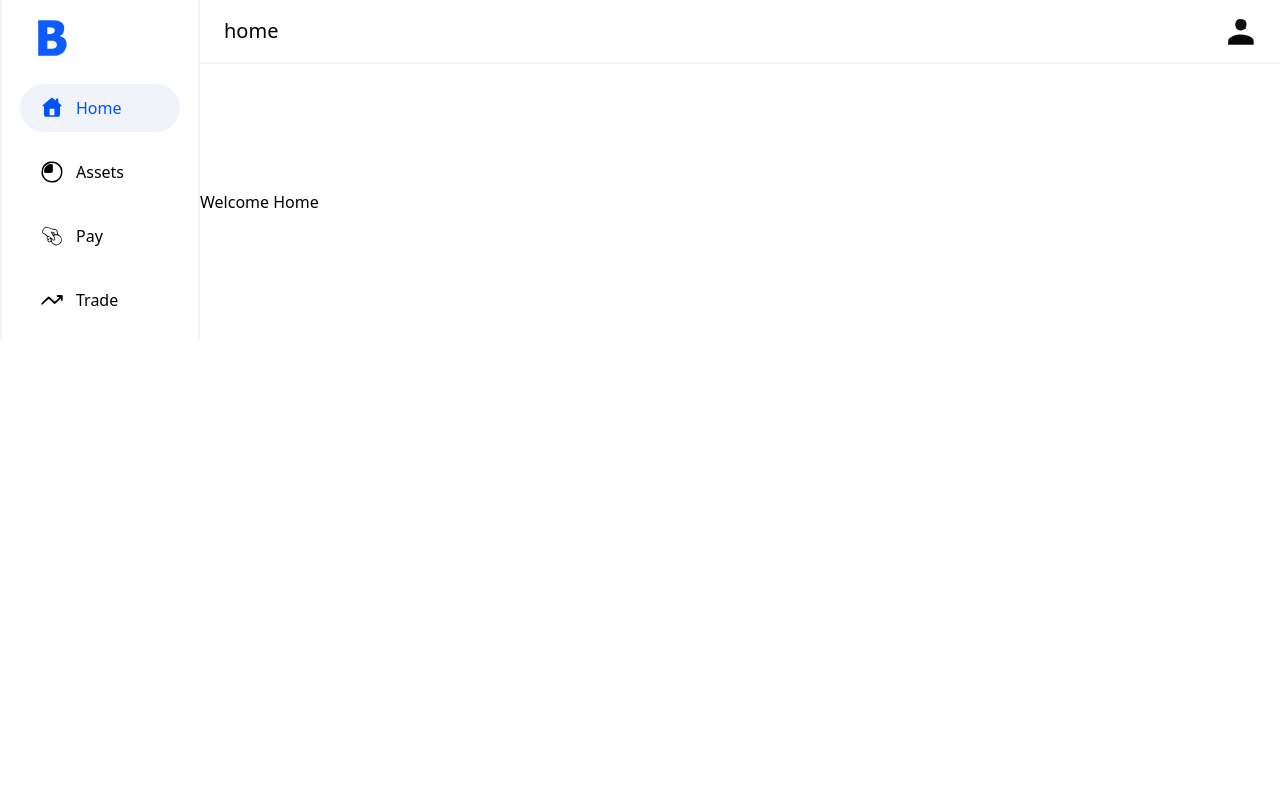
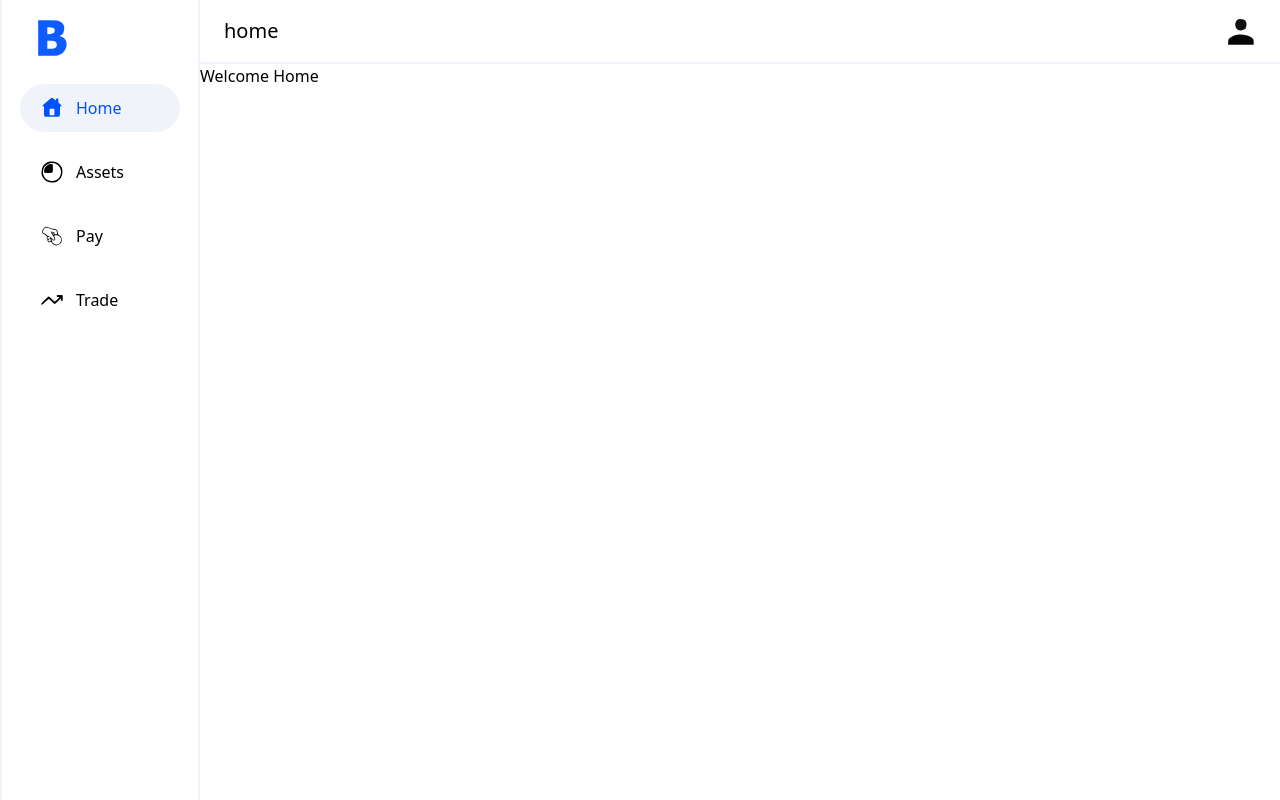
Before and after one commit to earool/basecoin_coinbase_clone, a React (Vite) app: page /home in a window 1280 px wide. Built offline with nearby package versions, Linux system fonts and the light colour scheme; no server answers; the database is empty; sample sign-in values are in the browser's storage.

Commit message:
refactor: improve navbar and  grid layout of the main part of homepage

```diff
--- a/src/components/protected/NavBar.jsx
+++ b/src/components/protected/NavBar.jsx
@@ -36,12 +36,12 @@ function NavBar({ onShowUserMenu }) {
         <Logo className="text-my-blue cursor-pointer hover:text-my-blue-darker w-6" />
         <Hamburger onClick={onShowUserMenu} className="w-6 cursor-pointer" />
       </nav>
-      <nav className="row-start-3 row-end-4 flex justify-around">
+      <nav className="border-t-2 border-gray-light fixed left-0 bottom-0 w-full flex justify-around">
         {navIcons}
       </nav>
     </>
   ) : (
-    <nav className="flex flex-col sm:border-x-2 sm:border-gray-light col-start-1 col-end-2 row-start-1 row-end-3">
+    <nav className="h-screen flex flex-col border-x-2 border-gray-light col-start-1 col-end-2 row-start-1 row-end-3">
       <div className="mt-5 mb-3 ">
         <div className="mx-auto w-[40px] lg:w-[136px]">
           <Logo className="text-my-blue cursor-pointer hover:text-my-blue-darker w-9" />
--- a/src/pages/protected_pages/Root.jsx
+++ b/src/pages/protected_pages/Root.jsx
@@ -38,7 +38,7 @@ function Root() {
   };
 
   return (
-    <div className="grid grid-cols-1 sm:grid-cols-smGrid lg:grid-cols-lgGrid">
+    <div className="grid grid-cols-1 sm:grid-rows-smGridHdr sm:grid-cols-smGrid lg:grid-cols-lgGrid">
       {userMenuIsShown && <UserMenu onClose={hideUserMenu} />}
       <NavBar onShowUserMenu={showUserMenu} />
       <Outlet />
--- a/tailwind.config.cjs
+++ b/tailwind.config.cjs
@@ -18,6 +18,10 @@ module.exports = {
         lgGrid: '200px 1fr',
         smGrid: '80px 1fr',
       },
+      gridTemplateRows: {
+        smGridHdr: '64px 1fr',
+        smGridHome: '120px 1fr',
+      },
       screens: {
         c2: '160px',
         c3: '240px',
```
